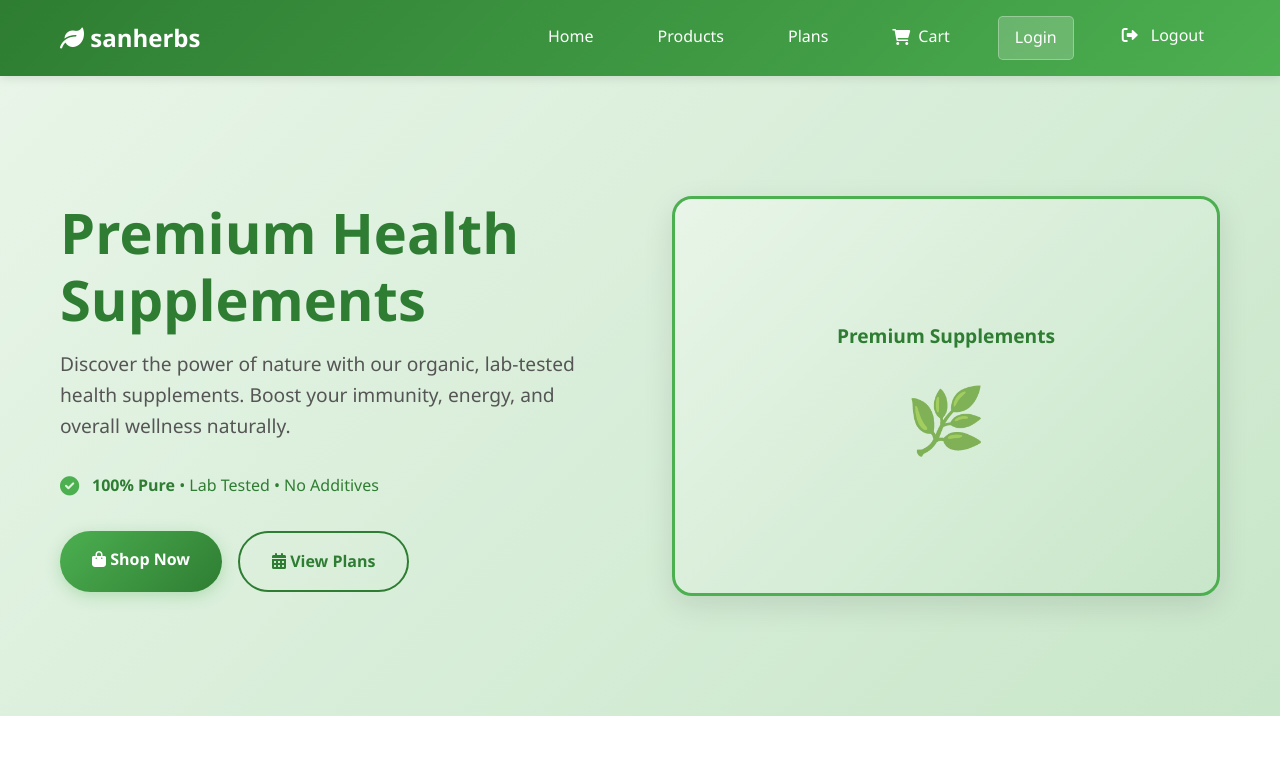
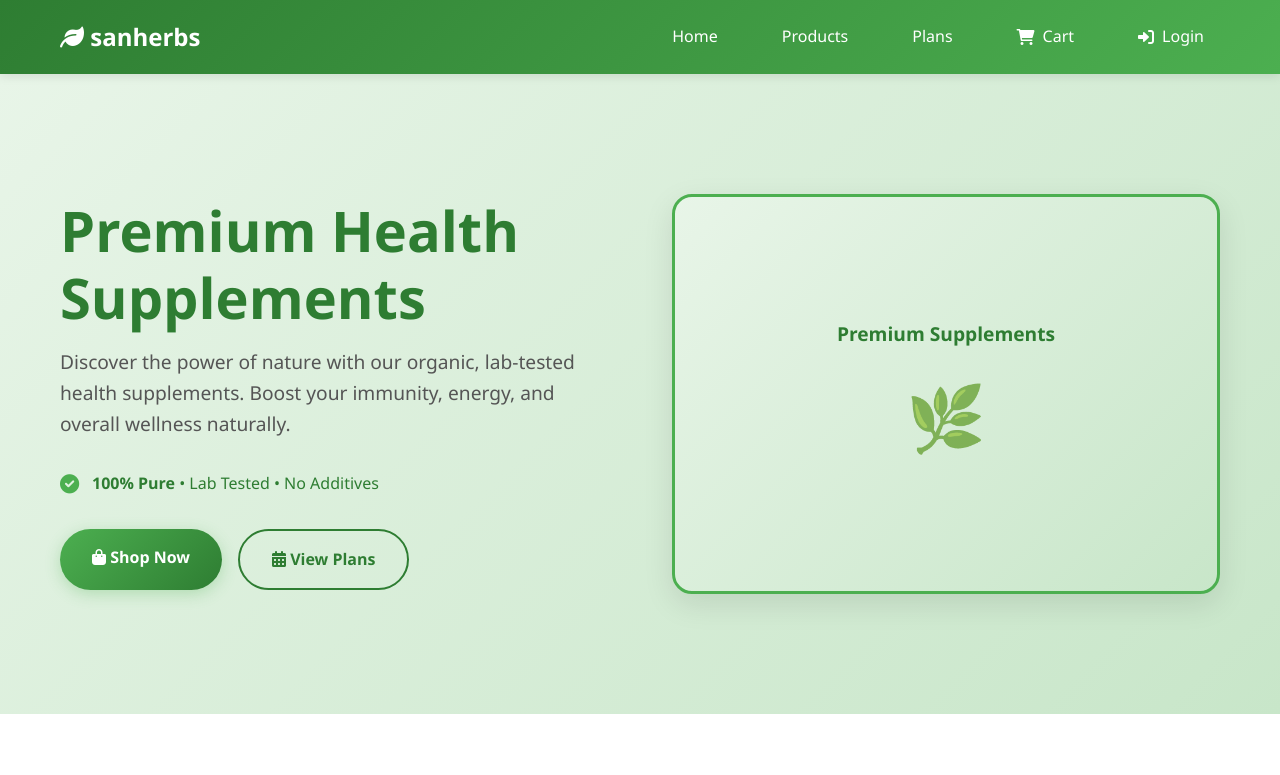
Before and after one commit to PROcastinator69/sanherbs, a website: page index.html in a window 1280 px wide. Shown: the top 775 px of the page. Drawn offline with Linux system fonts and the light colour scheme.

Commit message:
Update index.html

```diff
--- a/index.html
+++ b/index.html
@@ -21,12 +21,18 @@
             <li><a href="cart.html" class="nav-link cart-link">
                 <i class="fas fa-shopping-cart"></i> Cart <span class="cart-count">0</span>
             </a></li>
-            <!-- Show login button when not logged in -->
-            <li><a href="login.html" class="nav-link login-btn">Login</a></li>
-            <!-- Show logout button when logged in -->
-            <li><button id="logoutBtn" class="nav-link logout-btn" style="display: none;">
-                <i class="fas fa-sign-out-alt"></i> Logout
-            </button></li>
+            <!-- Login button - shown when NOT logged in -->
+            <li class="nav-item login-nav" style="display: block;">
+                <a href="login.html" class="nav-link">
+                    <i class="fas fa-sign-in-alt"></i> Login
+                </a>
+            </li>
+            <!-- Logout button - hidden by default, shown when logged in -->
+            <li class="nav-item logout-nav" style="display: none;">
+                <button id="logoutBtn" class="nav-link logout-btn">
+                    <i class="fas fa-sign-out-alt"></i> Logout
+                </button>
+            </li>
         </ul>
         <div class="hamburger">
             <span></span>
@@ -35,6 +41,7 @@
         </div>
     </div>
 </nav>
+
 
     <!-- Hero Section -->
     <section class="hero">
```
